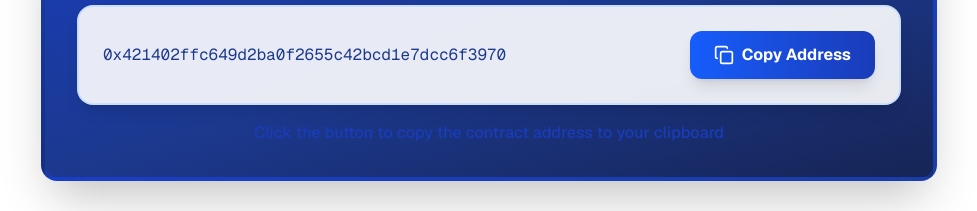
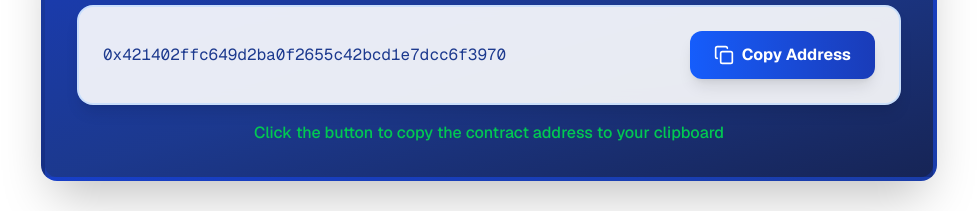
Before and after one commit to Teckdegen/finnishpepe, a Next.js app: page / in a window 1280 px wide. Shown: the part 2480-2691 px from the top of the page, without its empty margins (151-1128 px from the left). Built offline with nearby package versions, Linux system fonts and the light colour scheme; no server answers.

Commit message:
Changed contract address text to green

```diff
--- a/components/contract-address.tsx
+++ b/components/contract-address.tsx
@@ -47,7 +47,7 @@ export function ContractAddress() {
               </div>
             </div>
 
-            <p className="text-blue-800 font-medium text-sm md:text-base">
+            <p className="text-green-500 font-medium text-sm md:text-base">
               Click the button to copy the contract address to your clipboard
             </p>
           </div>
```
